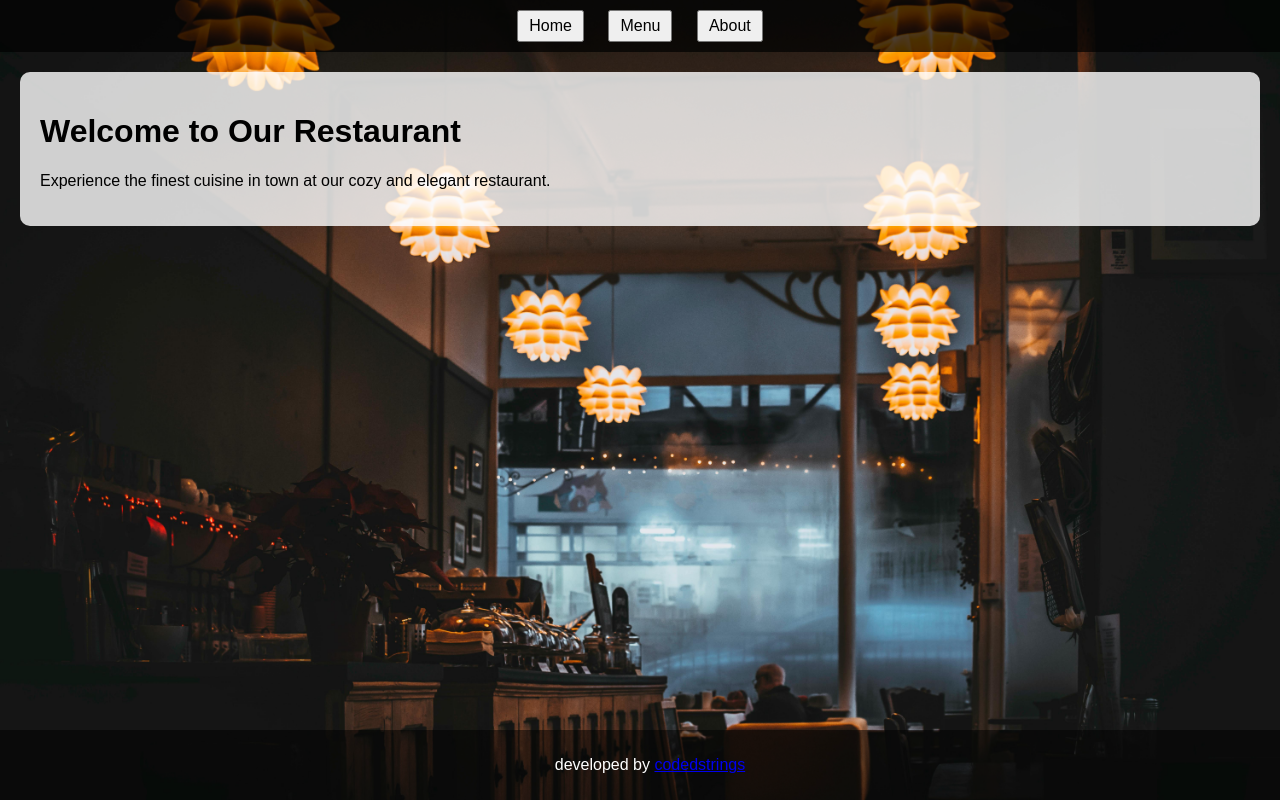
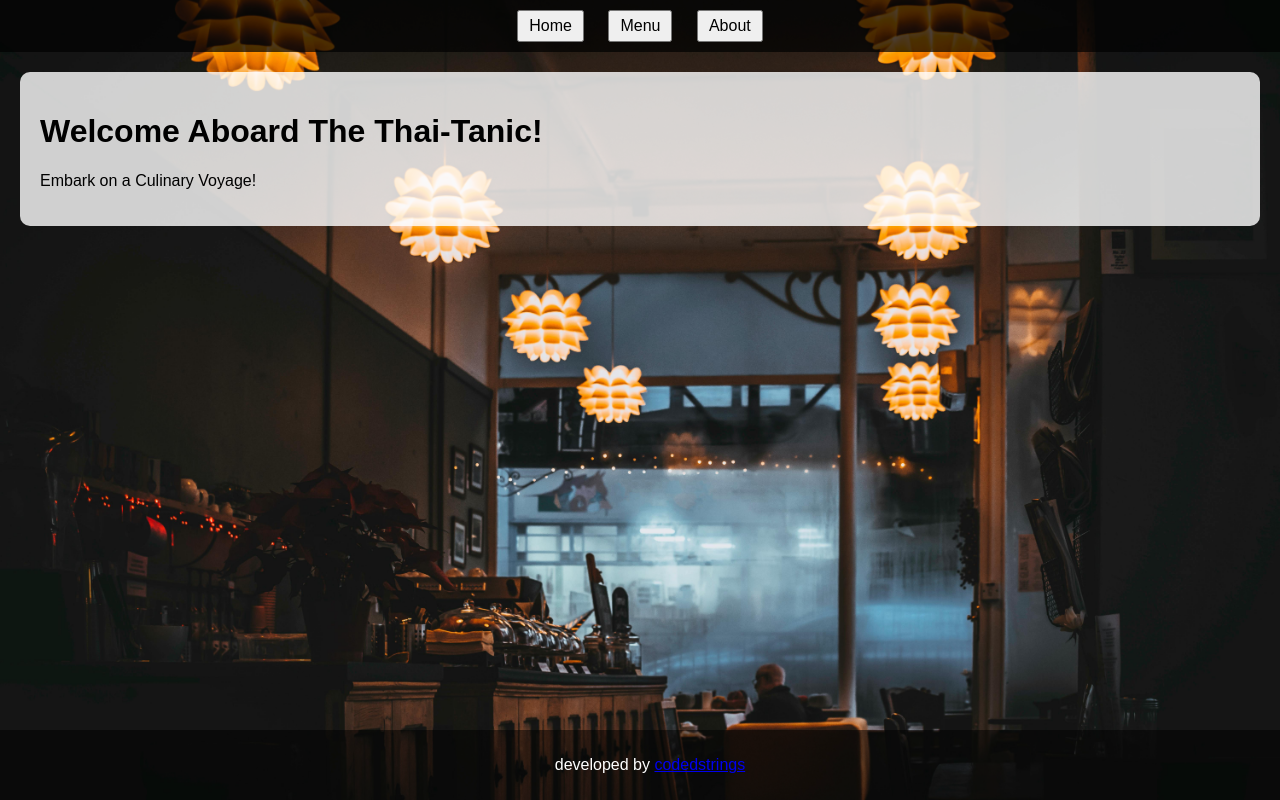
Before and after one commit to codedstrings/odin-restaurant, a website built with webpack: page src/template.html in a window 1280 px wide. Built offline with nearby package versions, Linux system fonts and the light colour scheme.

Commit message:
change home content-test

```diff
--- a/src/scripts/home.js
+++ b/src/scripts/home.js
@@ -4,16 +4,12 @@ export function loadHome() {
     content.innerHTML = '';
 
     const h1 = document.createElement('h1');
-    h1.textContent = 'Welcome to Our Restaurant';
-
-    const bgImage = new Image();
-    bgImage.src = Background;
+    h1.textContent = 'Welcome Aboard The Thai-Tanic!';
 
 
     const p = document.createElement('p');
-    p.textContent = 'Experience the finest cuisine in town at our cozy and elegant restaurant.';
+    p.textContent = 'Embark on a Culinary Voyage!';
 
     content.appendChild(h1);
-    // content.appendChild(bgImage);
     content.appendChild(p);
 }
--- a/src/template.html
+++ b/src/template.html
@@ -4,7 +4,7 @@
 <head>
     <meta charset="UTF-8">
     <meta name="viewport" content="width=device-width, initial-scale=1.0">
-    <title>Thai Tanic - Embark on a Culinary Voyage</title>
+    <title>Thai-Tanic</title>
     <!-- <link rel="stylesheet" href="styles.css"> -->
 </head>
 
```
